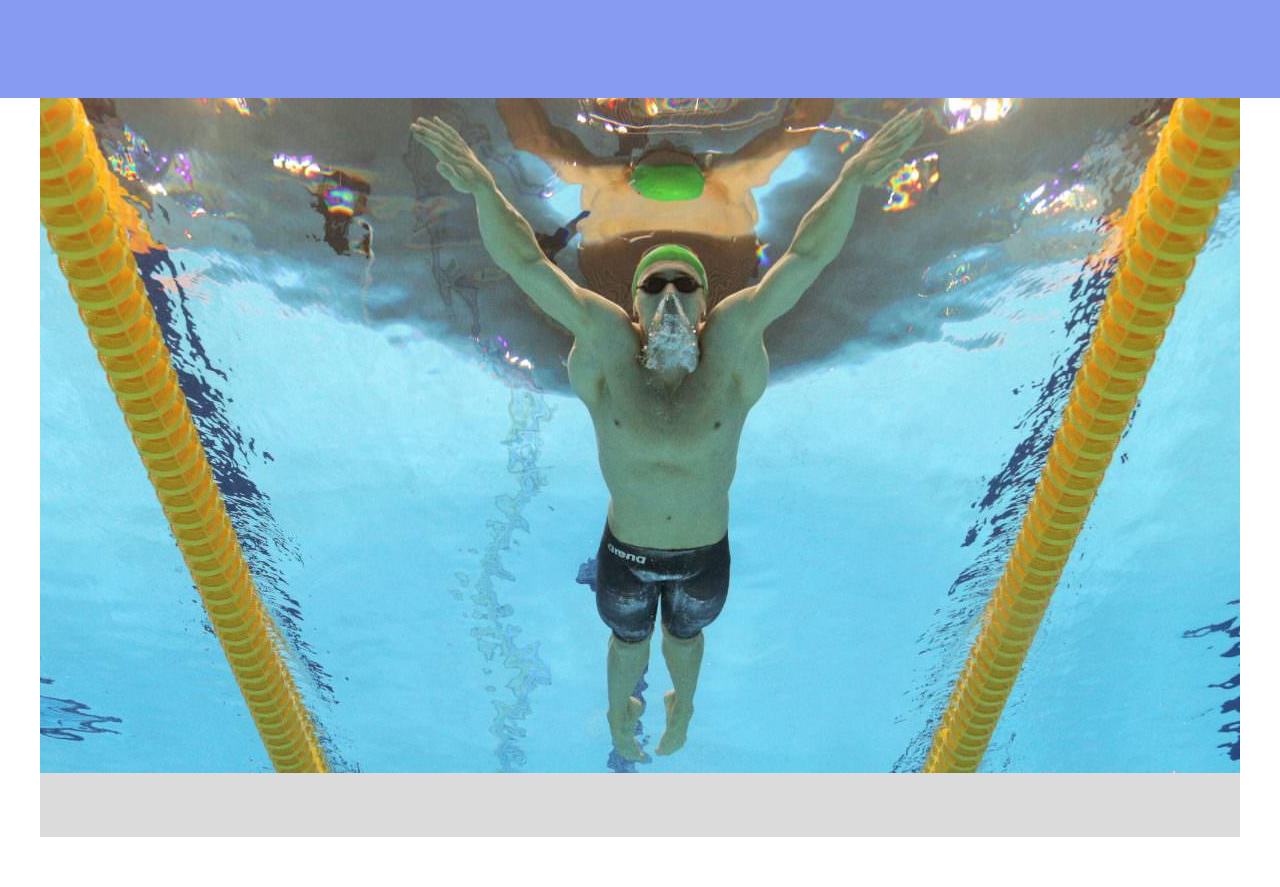
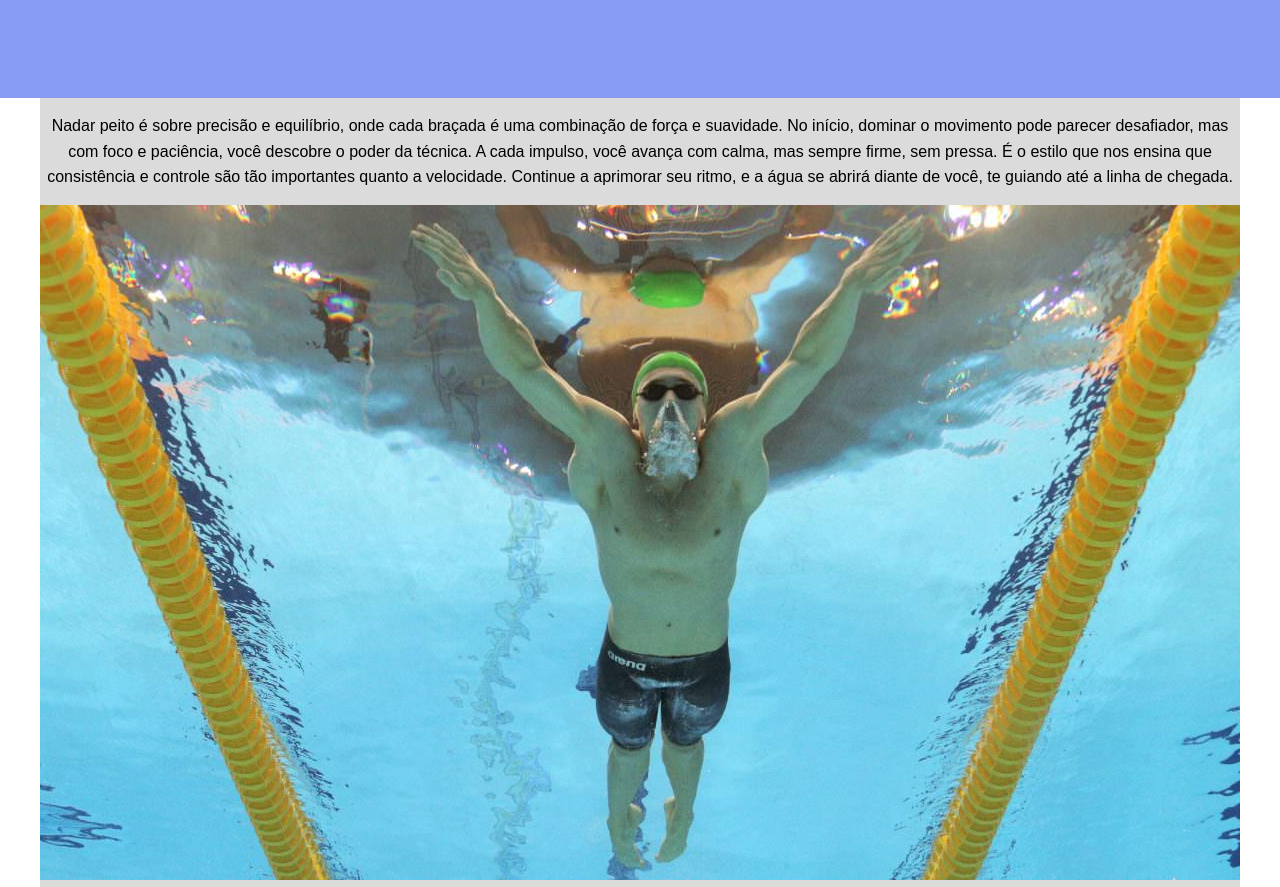
Before and after one commit to fabiocldm/natacao5, a plain HTML site: page peito.html in a window 1280 px wide. Shown: the part 549-1436 px from the top of the page. Drawn offline with Linux system fonts and the light colour scheme.

Commit message:
Update peito.html

```diff
--- a/peito.html
+++ b/peito.html
@@ -42,6 +42,9 @@
 
         <section id="beneficios">
             <div>
+                <p>Nadar peito é sobre precisão e equilíbrio, onde cada braçada é uma combinação de força e suavidade. No início, dominar o movimento pode parecer desafiador, mas com foco e paciência, você descobre o poder da técnica. A cada impulso, você avança com calma, mas sempre firme, sem pressa. É o estilo que nos ensina que consistência e controle são tão importantes quanto a velocidade. Continue a aprimorar seu ritmo, e a água se abrirá diante de você, te guiando até a linha de chegada.</p>
+            </div>
+            <div>
                 <img src="img/peito.jpg" alt="">
             </div>
             </section>
```
